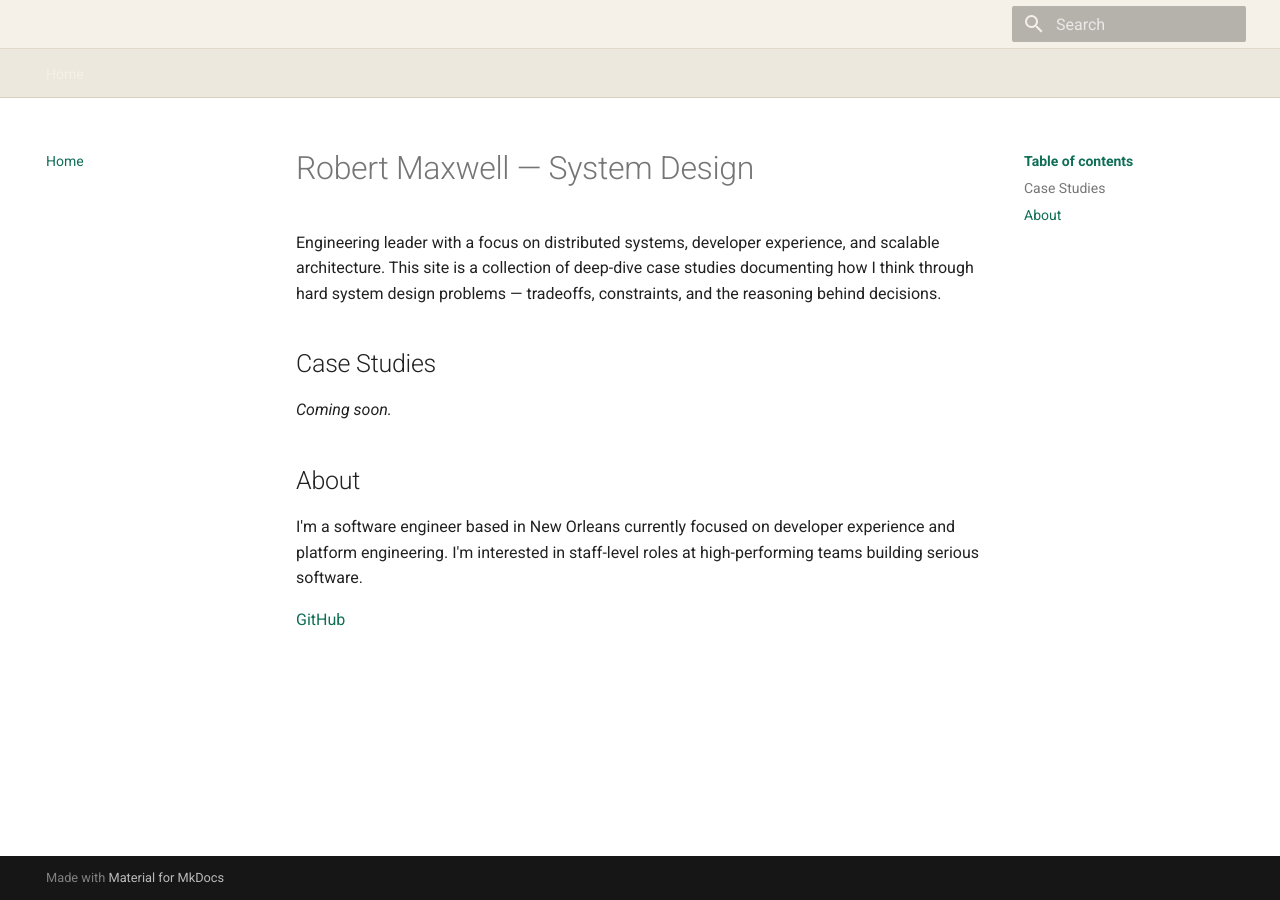
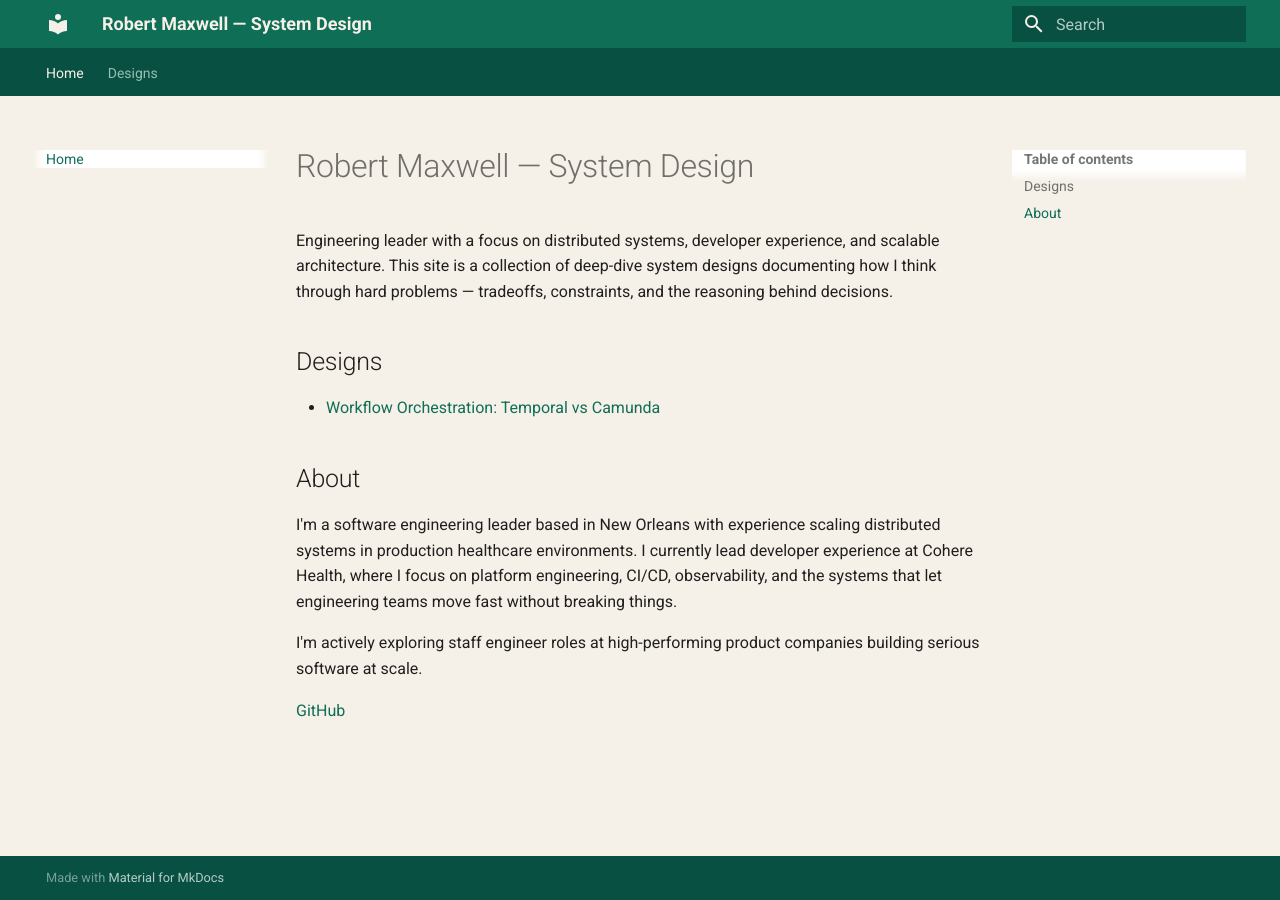
Before and after one commit to RobertJamesMaxwell/robertjamesmaxwell.github.io, an MkDocs documentation site: the page built from docs/index.md, in a window 1280 px wide. Built offline with MkDocs 1.6.1 and Material for MkDocs 9.7.7, drawn with Linux system fonts in a browser that asks for light colours.

Commit message:
Update content, nav, and theme styling

```diff
--- a/docs/index.md
+++ b/docs/index.md
@@ -1,13 +1,15 @@
 # Robert Maxwell — System Design
 
-Engineering leader with a focus on distributed systems, developer experience, and scalable architecture. This site is a collection of deep-dive case studies documenting how I think through hard system design problems — tradeoffs, constraints, and the reasoning behind decisions.
+Engineering leader with a focus on distributed systems, developer experience, and scalable architecture. This site is a collection of deep-dive system designs documenting how I think through hard problems — tradeoffs, constraints, and the reasoning behind decisions.
 
-## Case Studies
+## Designs
 
-_Coming soon._
+- [Workflow Orchestration: Temporal vs Camunda](designs/temporal-vs-camunda.md)
 
 ## About
 
-I'm a software engineer based in New Orleans currently focused on developer experience and platform engineering. I'm interested in staff-level roles at high-performing teams building serious software.
+I'm a software engineering leader based in New Orleans with experience scaling distributed systems in production healthcare environments. I currently lead developer experience at Cohere Health, where I focus on platform engineering, CI/CD, observability, and the systems that let engineering teams move fast without breaking things.
+
+I'm actively exploring staff engineer roles at high-performing product companies building serious software at scale.
 
 [GitHub](https://github.com/RobertJamesMaxwell)
--- a/docs/stylesheets/extra.css
+++ b/docs/stylesheets/extra.css
@@ -5,25 +5,49 @@
   --md-primary-bg-color: #f5f0e8;
   --md-accent-fg-color: #92400e;
   --md-default-bg-color: #f5f0e8;
-  --md-default-fg-color: #57534e;
+  --md-default-fg-color: #44403c;
   --md-default-fg-color--light: #78716c;
   --md-default-fg-color--lighter: #a8a29e;
-}
-
-[data-md-color-scheme="default"] {
   --md-typeset-a-color: #0f6e56;
 }
 
 .md-header {
-  background-color: #f5f0e8;
-  border-bottom: 1px solid #e0d8c8;
+  background-color: #0f6e56;
+  box-shadow: none;
+}
+
+.md-header__title {
+  color: #f5f0e8;
+}
+
+.md-search__input {
+  background-color: #085041;
+  color: #f5f0e8;
 }
 
 .md-tabs {
-  background-color: #ede8de;
-  border-bottom: 1px solid #d6cfc0;
+  background-color: #085041;
 }
 
-.md-nav__title {
-  color: #0f6e56;
+.md-tabs__link {
+  color: #d6ede4;
 }
+
+.md-tabs__link--active {
+  color: #f5f0e8;
+}
+
+body,
+.md-main,
+.md-content,
+.md-sidebar {
+  background-color: #f5f0e8;
+}
+
+.md-footer {
+  background-color: #0f6e56;
+}
+
+.md-footer-meta {
+  background-color: #085041;
+}
--- a/mkdocs.yml
+++ b/mkdocs.yml
@@ -20,3 +20,5 @@ extra_css:
 
 nav:
   - Home: index.md
+  - Designs:
+      - Temporal vs Camunda: designs/temporal-vs-camunda.md
```
Also changed, not shown: docs/designs/temporal-vs-camunda.md (added, +32 -0 lines).
